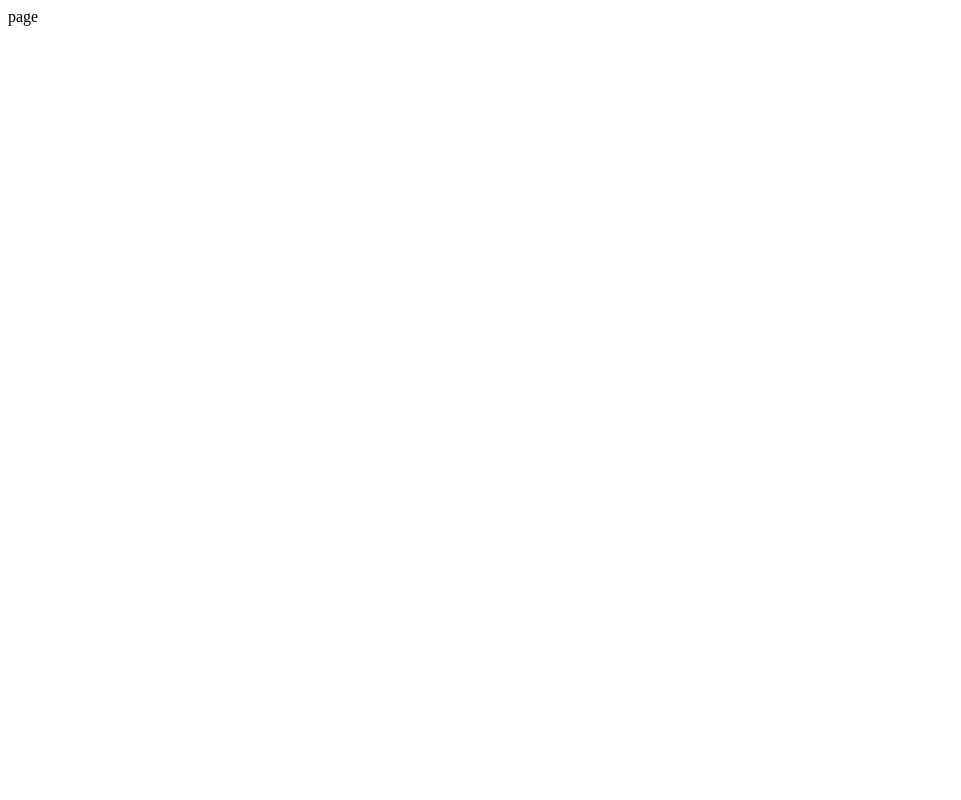
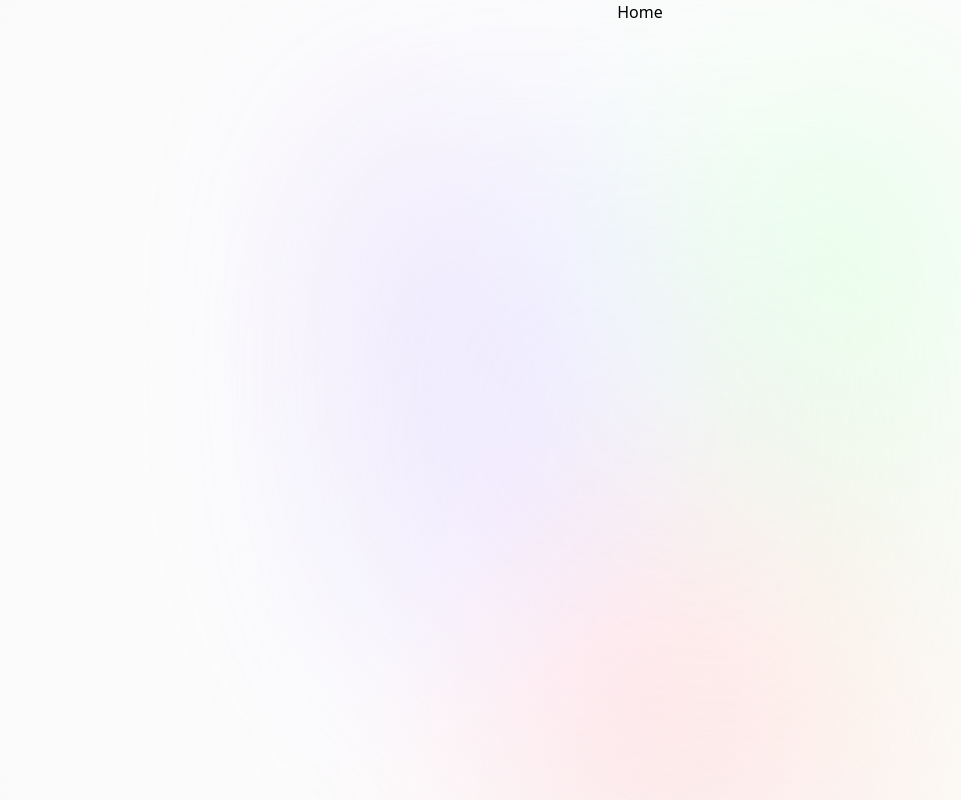
Before and after one commit to LimJH2002/share-prompts, a Next.js app: page / in a window 1280 px wide. Shown: the whole page, without its empty margins (0-961 px from the left). Built offline with nearby package versions, Linux system fonts and the light colour scheme.

Commit message:
Added gradient for homepage

```diff
--- a/app/layout.js
+++ /dev/null
@@ -1,12 +0,0 @@
-export const metadata = {
-  title: 'Next.js',
-  description: 'Generated by Next.js',
-}
-
-export default function RootLayout({ children }) {
- return (
-    <html lang="en">
-      <body>{children}</body>
-    </html>
-  )
-}
--- /dev/null
+++ b/app/layout.jsx
@@ -0,0 +1,22 @@
+import "@styles/globals.css";
+
+export const metadata = {
+  title: "Promptopia",
+  description: "Discover & Share AI Prompts",
+};
+
+const RootLayout = ({ children }) => {
+  return (
+    <html lang="en">
+      <body>
+        <div className="main">
+          <div className="gradient" />
+        </div>
+
+        <main className="app">{children}</main>
+      </body>
+    </html>
+  );
+};
+
+export default RootLayout;
--- a/app/page.jsx
+++ b/app/page.jsx
@@ -1,9 +1,7 @@
-import React from 'react'
-
-const page = () => {
+const Home = () => {
   return (
-    <div>page</div>
+    <div>Home</div>
   )
 }
 
-export default page
+export default Home
--- a/jsconfig.json
+++ b/jsconfig.json
@@ -1,7 +1,7 @@
 {
   "compilerOptions": {
     "paths": {
-      "@/*": ["./*"]
+      "@*": ["./*"]
     }
   }
 }
--- a/styles/globals.css
+++ b/styles/globals.css
@@ -37,7 +37,7 @@
   height: 100%;
   top: 0;
   opacity: 0.4;
-  filter: invert(1);
+  /* filter: invert(1); */
 }
 
 .gradient {
```
